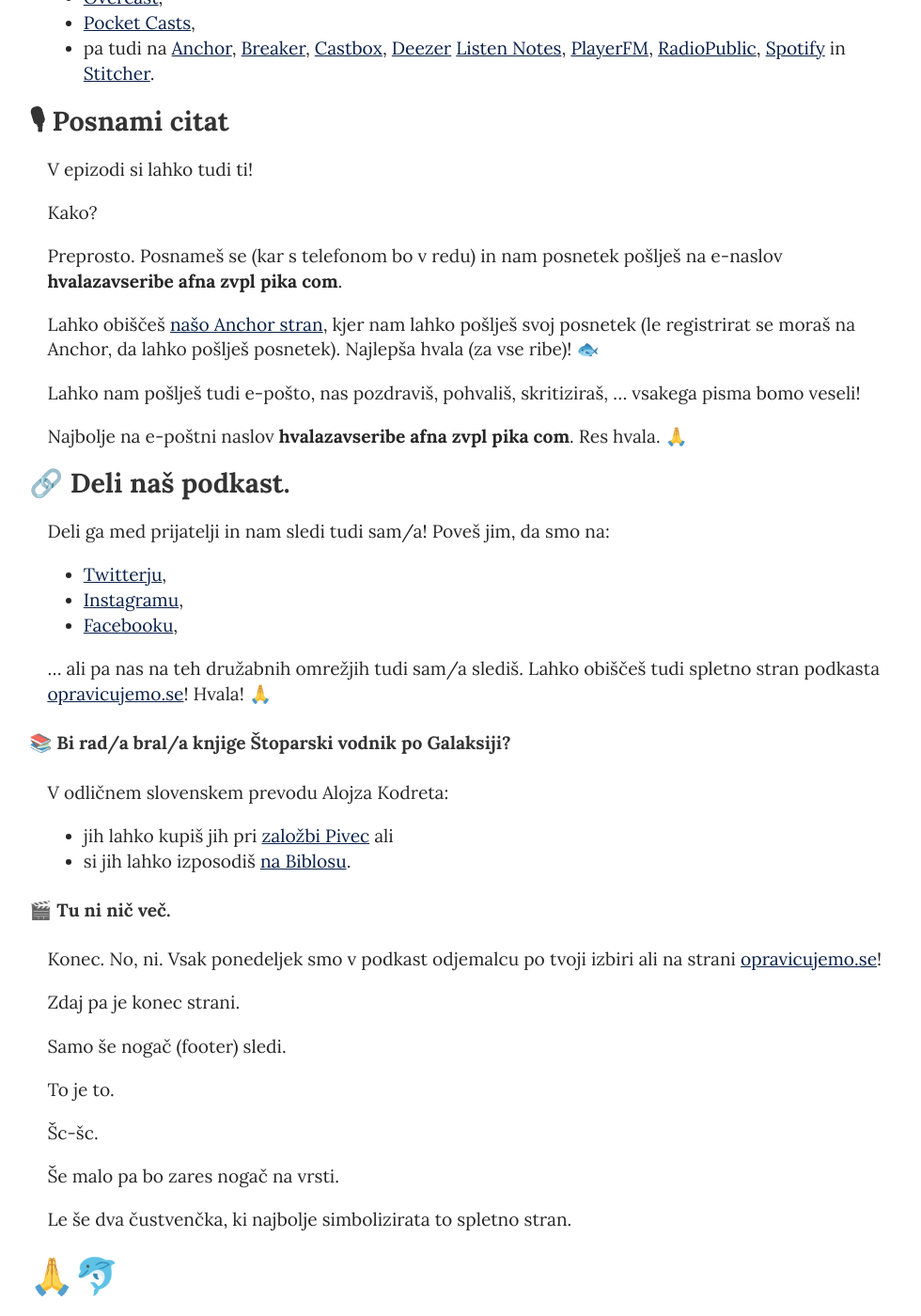
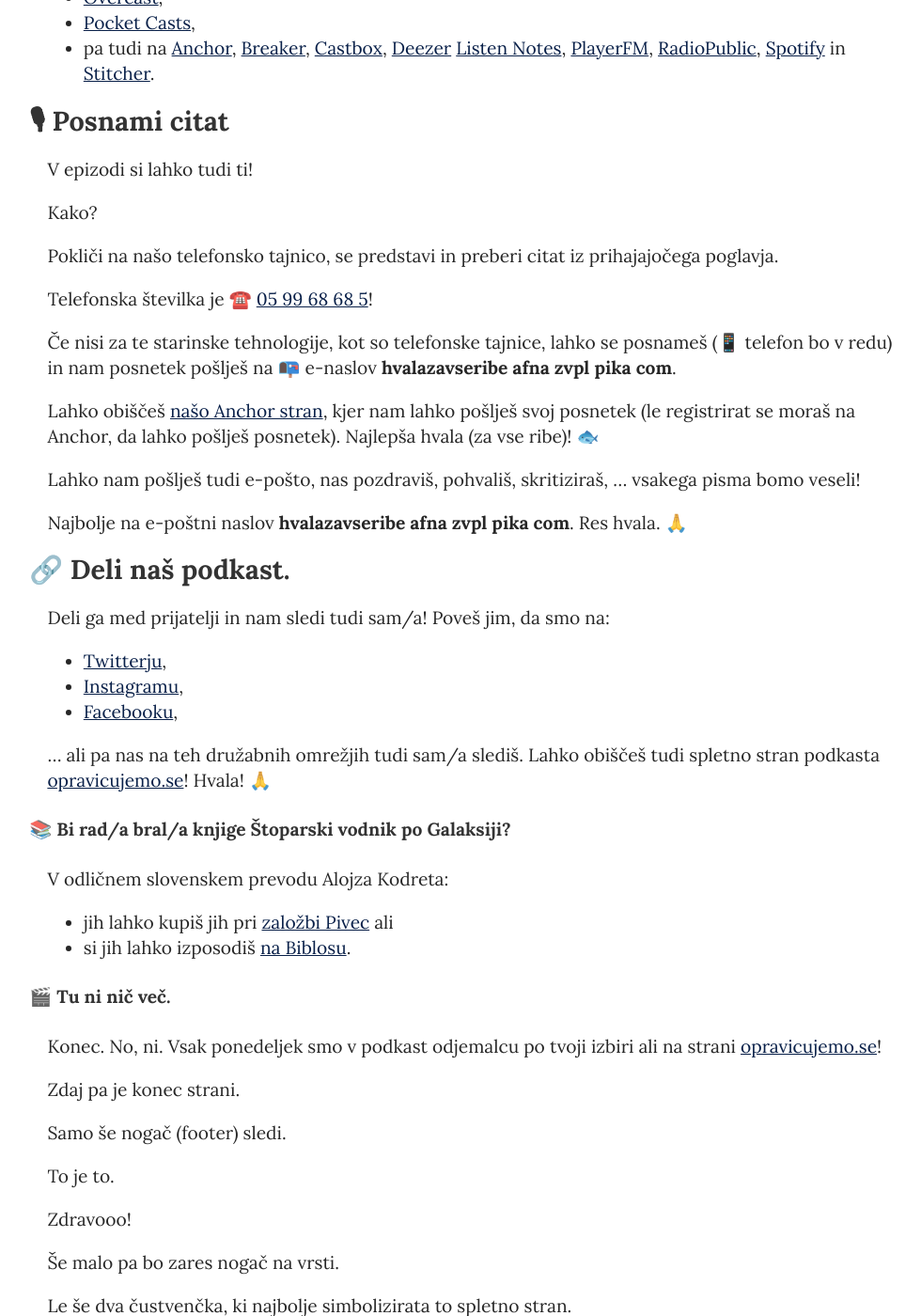
Before and after one commit to hvalazavseribe/hvalazavseribe.github.io, a Jekyll site: the page built from index.md, in a window 1280 px wide and 1400 px high, scrolled down 847 px. Shown: the whole window at 94% size, without its empty margins (148-1128 px from the left). Built offline with Jekyll 4.4.1, drawn with Linux system fonts in a browser that asks for light colours; some of the changed text lies outside the part shown.

```diff
--- a/_config.yml
+++ b/_config.yml
@@ -11,6 +11,5 @@ url: "" # the base hostname & protocol for your site, e.g. http://example.com
 facebook_username: opravicujemose
 google_analytics: UA-686717-20
 
-
 plugins:
   - jekyll-redirect-from
--- a/_includes/footer.html
+++ b/_includes/footer.html
@@ -1,5 +1,5 @@
 <footer class="footer">
 
-  <div>&copy; <time datetime="{{ site.time | date_to_xmlschema }}">{{ site.time | date: '%Y' }}</time> - hvalazavseribe.si</div>
+  <div>&copy; <time datetime="{{ site.time | date_to_xmlschema }}">{{ site.time | date: '%Y' }}</time> - <a href="https://hvalazavseribe.si/">hvalazavseribe.si</a></div>
   <small>Site design inspired by <a href="http://motherfuckingwebsite.com" target="_blank">motherfuckingwebsite.com</a></small>
 </footer>
--- a/index.md
+++ b/index.md
@@ -37,7 +37,11 @@ V epizodi si lahko tudi ti!
 
 Kako?
 
-Preprosto. Posnameš se (kar s telefonom bo v redu) in nam posnetek pošlješ na e-naslov **hvalazavseribe afna zvpl pika com**.
+Pokliči na našo telefonsko tajnico, se predstavi in preberi citat iz prihajajočega poglavja.
+
+Telefonska številka je ☎️ <a href="tel:059968685" target="_blank" rel="noopener noreferrer">05 99 68 68 5</a>!
+
+Če nisi za te starinske tehnologije, kot so telefonske tajnice, lahko se posnameš (📱 telefon bo v redu) in nam posnetek pošlješ na 📭 e-naslov **hvalazavseribe afna zvpl pika com**.
 
 Lahko obiščeš [našo Anchor stran](https://anchor.fm/opravicujemose), kjer nam lahko pošlješ svoj posnetek (le registrirat se moraš na Anchor, da lahko pošlješ posnetek). Najlepša hvala (za vse ribe)! 🐟
 
@@ -70,7 +74,7 @@ Samo še nogač (footer) sledi.
 
 To je to.
 
-Šc-šc.
+Zdravooo!
 
 Še malo pa bo zares nogač na vrsti.
 
```
Also changed, not shown: pelicon.md (added, +35 -0 lines), 1 other file.
